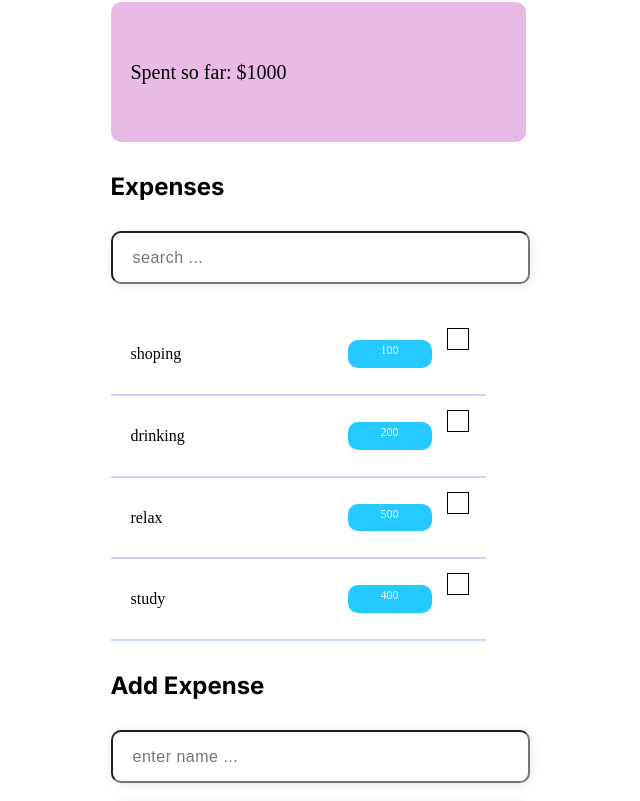
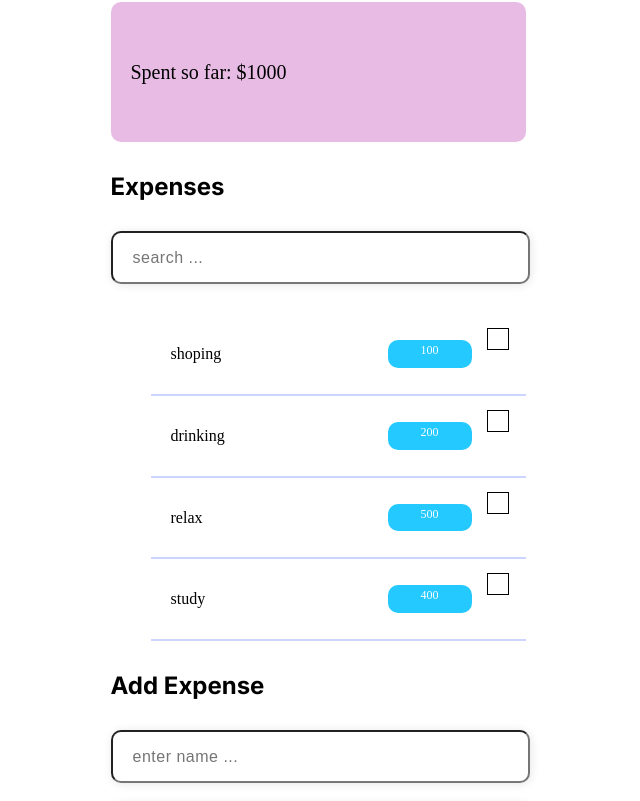
Before and after one commit to soundmafi/react-budget-app, a React (Create React App) app: page / in a window 1280 px wide. Shown: the part 435-1236 px from the top of the page, without its empty margins (342-982 px from the left). Built offline with nearby package versions, Linux system fonts and the light colour scheme.

Commit message:
fix(app): fix change ul & li styles

```diff
--- a/src/App.tsx
+++ b/src/App.tsx
@@ -11,7 +11,6 @@ const App = () => {
 		<StyledApp>
 			<StyledContainer>
 				<StyledHeader>
-
 					<Title textTitle="Budget App" />
 					<CustomSelect />
 				</StyledHeader>
@@ -66,14 +65,13 @@ const StyledExpenseForm = styled.form`
 	grid-row-gap: 20px;
 `;
 
-const StyledExpensesContainer = styled.div`
+const StyledExpensesContainer = styled.ul`
 	width: 100%;
 	margin-top: 30px;
 	margin-bottom: 30px;
 `;
 
 const StyledHeader = styled.header`
-display: grid;
-grid-template-columns: 1fr 0.3fr;
-
-`
+	display: grid;
+	grid-template-columns: 1fr 0.3fr;
+`;
--- a/src/components/ExpenseCard/ExpenseCard.tsx
+++ b/src/components/ExpenseCard/ExpenseCard.tsx
@@ -20,7 +20,7 @@ const ExpenseCard = ({ expenseName, expenseValue }: IExpenseCard) => {
 
 export default ExpenseCard;
 
-export const StyledExpenseCard = styled.div`
+export const StyledExpenseCard = styled.li`
 	padding: 14px 17px 14px 20px;
 	border-bottom: 2px solid #ccd5ff;
 	display: grid;
```
